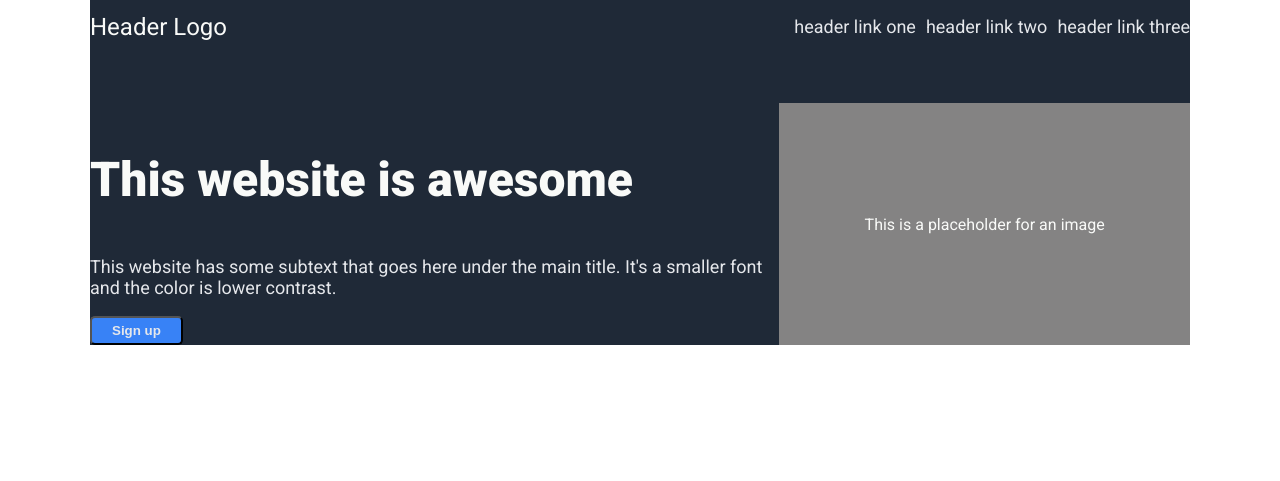
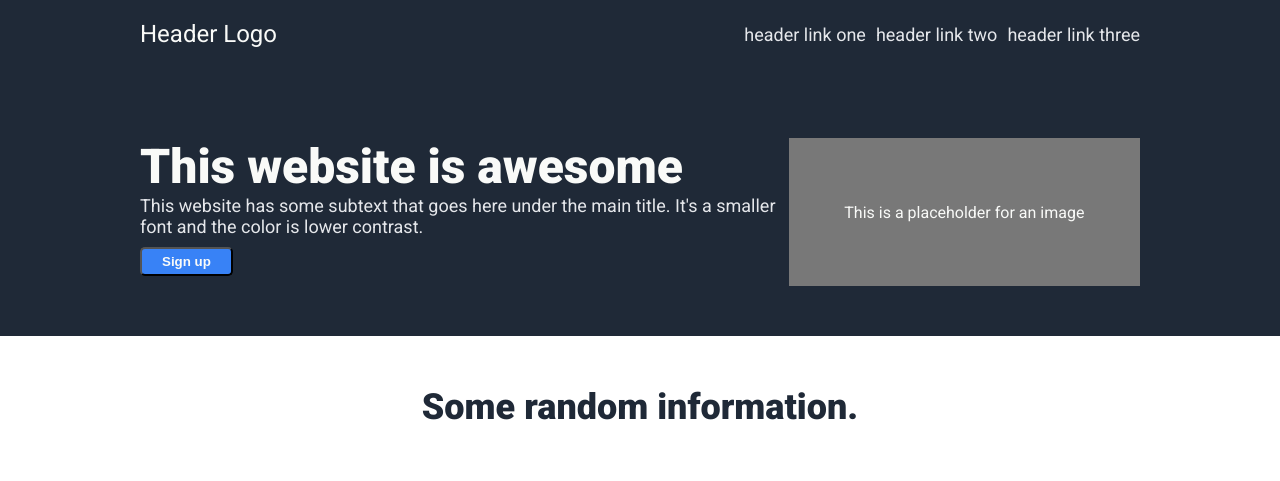
Before and after one commit to abbate33/landing-page, a plain HTML site: page index.html in a window 1280 px wide. Drawn offline with Linux system fonts and the light colour scheme.

Commit message:
Edit HTML and CSS for Header, Hero

```diff
--- a/index.html
+++ b/index.html
@@ -9,31 +9,57 @@
         <title>Landing Page</title>
     </head>
     <body>
-        <div class="one">
-            <div class="header">
-                <div class="logo">Header Logo</div>
-                <div class="navigation">
-                    <ul>
-                        <li><a href="">header link one</a></li>
-                        <li><a href="">header link two</a></li>
-                        <li><a href="">header link three</a></li>
+
+        <header class="header">
+            <div class="container">
+                <div id="logo">Header Logo</div>
+                <nav>
+                    <ul class="navigation">
+                        <li><a href="#" class="hero2">header link one</a></li>
+                        <li><a href="#" class="hero2">header link two</a></li>
+                        <li><a href="#" class="hero2">header link three</a></li>
                     </ul>
+                </nav>
+            </div>
+        </header>
+
+        <section class="hero">
+            <div class="container">
+                <div>
+                    <p id="hero-main">This website is awesome</p>
+                    <p class="hero2">This website has some subtext that goes here under the main title.  It's a smaller font and the color is lower contrast.</p>
+                    <button>Sign up</button>
+                </div>
+                <div class="placeholder">This is a placeholder for an image</div>
+            </div>
+        </section>
+
+        <section class="info">
+            <div class="container">
+                <p id="info-header">Some random information.</p>
+                <div class="cards">
+
                 </div>
             </div>
-            <div class="main">
-                <div>
-                    <p id="hero-main">This website is awesome</p>
-                    <p>This website has some subtext that goes here under the main title.  It's a smaller font and the color is lower contrast.</p>
-                    <button>Sign up</button>
-                </div>
-                <div class="image">This is a placeholder for an image</div>
+        </section>
+
+        <!-- <section class="testimonial">
+            <div class="container">
+
             </div>
-        </div>
-        <!-- <div class="content">
-            <p>Testing 2134</p>
-        </div>
-        <div class="footer">
-            <p>Copyright &copy; The Odin Project 2021</p>
-        </div> -->
+        </section>
+
+        <section class="cta">
+            <div class="container">
+
+            </div>
+        </section>
+
+        <footer class="footer">
+            <div class="container">
+                <p>Copyright &copy; The Odin Project 2021</p>
+            </div>
+        </footer> -->
+
     </body>
 </html>
--- a/styles.css
+++ b/styles.css
@@ -1,6 +1,8 @@
-/* * {
-    border: 1px solid red;
-} */
+* {
+    /* border: 1px solid red; */
+    margin: 0;
+    padding: 0;
+}
 
 body {
     height: 100vh;
@@ -10,61 +12,92 @@ body {
     flex-direction: column;
 }
 
-.one {
-    background-color: #1F2937;
-    color: white;
-    width: 1100px;
-    margin: 0 auto;
+.header,
+.hero,
+.info,
+.testimonial,
+.cta,
+.footer {
+    width: 100%;
 }
 
-.header {
+.container {
+    max-width: 1000px;
+    margin: 0 auto;
+    padding: 20px;
+}
+
+.header,
+.hero,
+.footer {
+    background-color: #1f2937;
+}
+
+.header .container {
     display: flex;
     justify-content: space-between;
     align-items: center;
     margin-bottom: 50px;
-
 }
 
-.logo {
-    font-size: 24px;
-    color: #f9faf8;
-}
-
-ul {
-    list-style: none;
+.navigation {
     display: flex;
+    justify-content: space-between;
+    align-items: center;
     gap: 10px;
 }
 
-a, p {
+li {
+    list-style: none;
+}
+
+a {
     text-decoration: none;
+}
+
+#logo {
+    color: #f9faf8;
+    font-size: 24px;
+}
+
+.hero .container {
+    display: flex;
+    margin-bottom: 30px;
+}
+
+.hero2 {
     color: #e5e7eb;
     font-size: 18px;
 }
 
-.main {
-    display: flex;
-}
-
 #hero-main {
+    color: #f9faf8;
     font-size: 48px;
-    color: #f9faf8;
     font-weight: 900;
 }
 
-.image {
+button {
+    background-color: #3882f6;
+    color: #f9faf8;
+    font-weight: bold;
+    padding: 5px 20px;
+    border-radius: 5px;
+    margin: 10px 0;
+}
+
+.placeholder {
     width: 50%;
-    background-color: #848383;
-    color: #F9faf8;
+    background-color: hwb(0 47% 53%);
+    color: #f9faf8;
     display: flex;
     justify-content: center;
     align-items: center;
 }
 
-.main button {
-    background-color: #3882f6;
-    border-radius: 5px;
-    padding: 5px 20px;
-    color: #e5e7eb;
-    font-weight: bold;
+#info-header {
+    color: #1f2937;
+    font-size: 36px;
+    font-weight: 900;
+    text-align: center;
+    margin: 30px;
 }
```
